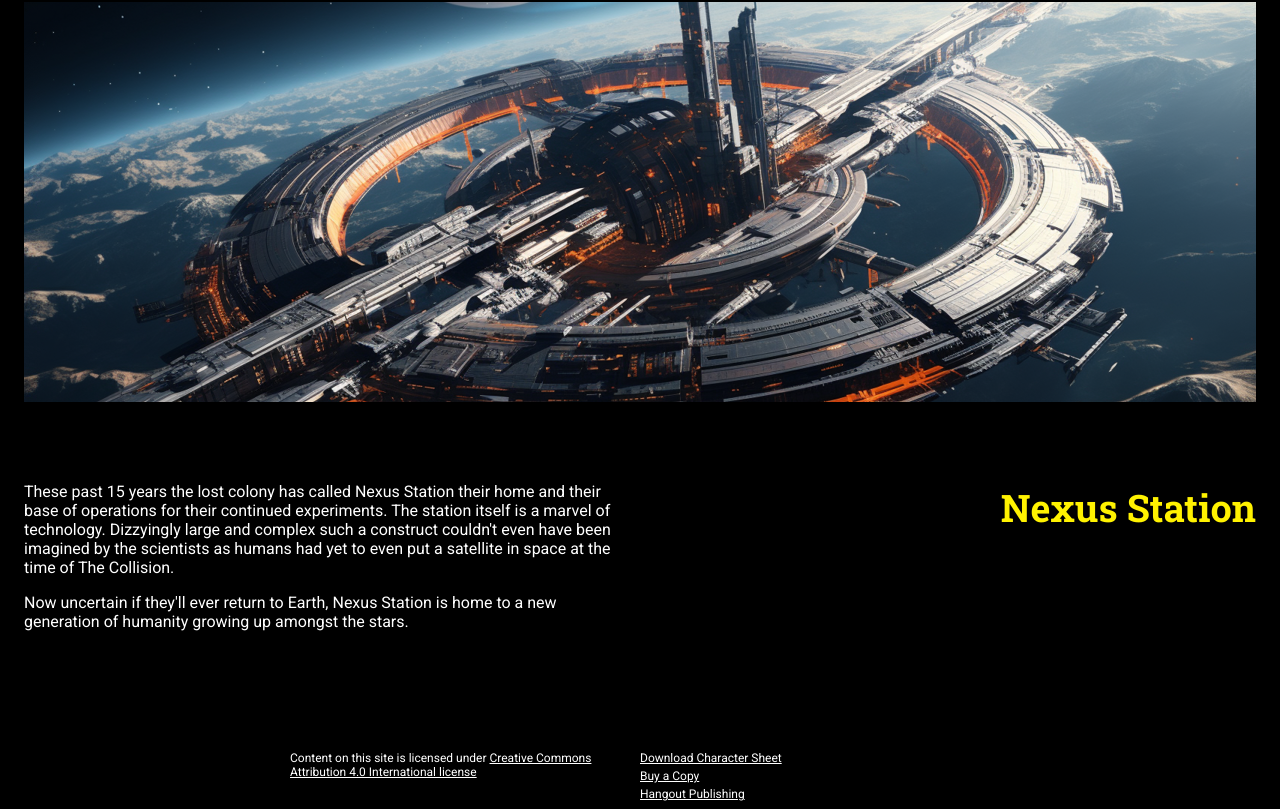
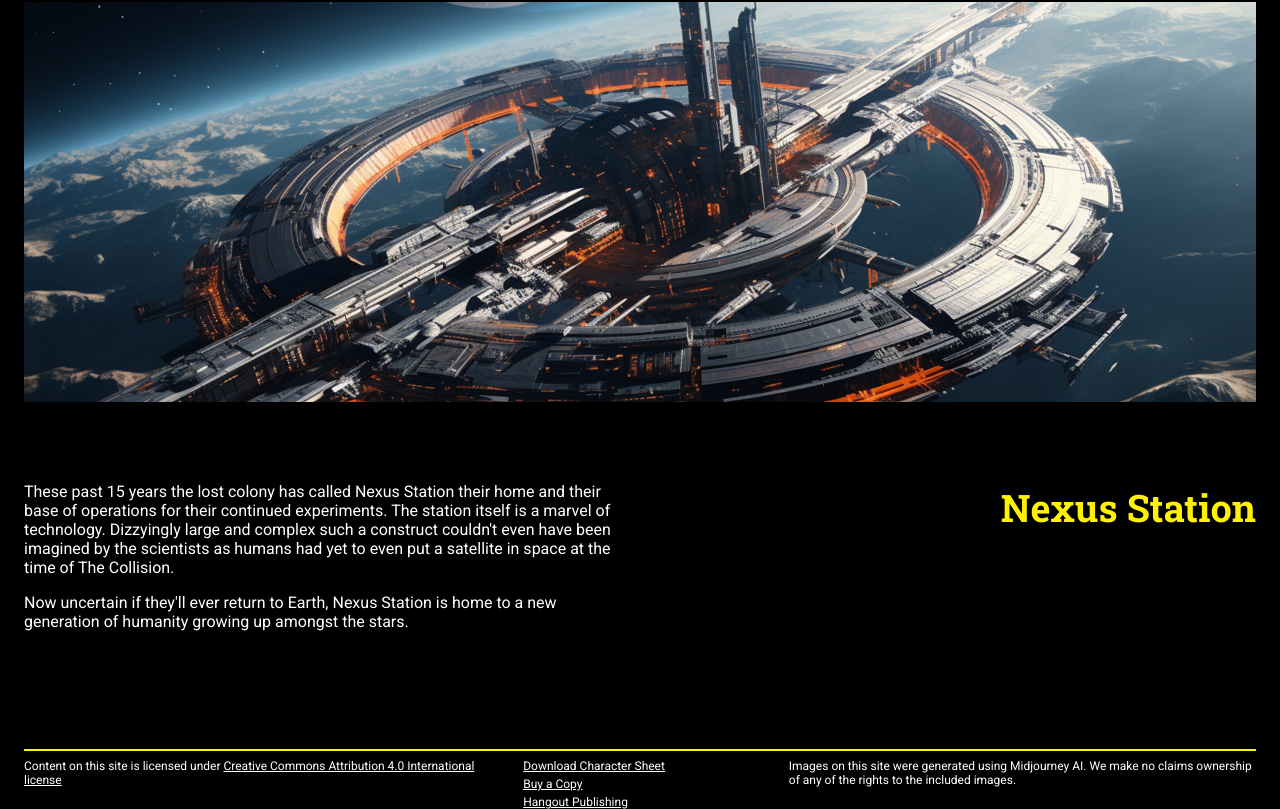
Before and after one commit to trescenzi/hangout.pub, a SvelteKit app: page /warp21 in a window 1280 px wide. Shown: the part 1222-2031 px from the top of the page. Built offline with nearby package versions, Linux system fonts and the light colour scheme.

Commit message:
add ai notice to footer + border

```diff
--- a/src/routes/warp21/footer.svelte
+++ b/src/routes/warp21/footer.svelte
@@ -7,6 +7,10 @@
     <li><a href="https://www.drivethrurpg.com">Buy a Copy</a></li>
     <li><a href="/">Hangout Publishing</a></li>
   </ul>
+  <p>
+    Images on this site were generated using Midjourney AI.
+    We make no claims ownership of any of the rights to the included images.
+  </p>
 </footer>
 
 <style>
@@ -15,12 +19,20 @@
     font-size: var(--font-s);
     display: flex;
     margin-bottom: var(--space-l);
+    flex-direction: column;
+    gap: var(--space-l);
+    box-shadow: 0px -2px 0px 0px var(--yellow);
+    padding-top: var(--space-xs);
+  }
+
+  p {
+    flex: 2;
   }
 
   ul {
     list-style: none;
     padding: 0;
-    width: 350px;
+    flex: 1;
   }
 
   li + li {
@@ -37,9 +49,7 @@
   @media(min-width: 650px) {
     footer {
       grid-column: 1/3;
-    }
-    p {
-      width: 350px;
+      flex-direction: row;
     }
   }
 </style>
```
